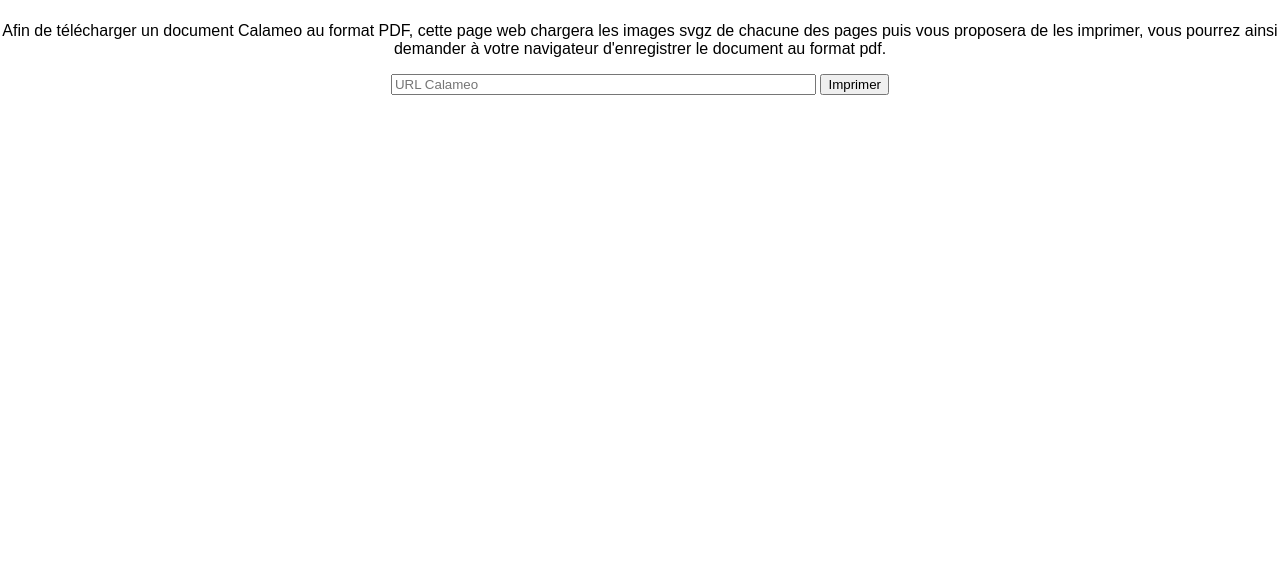
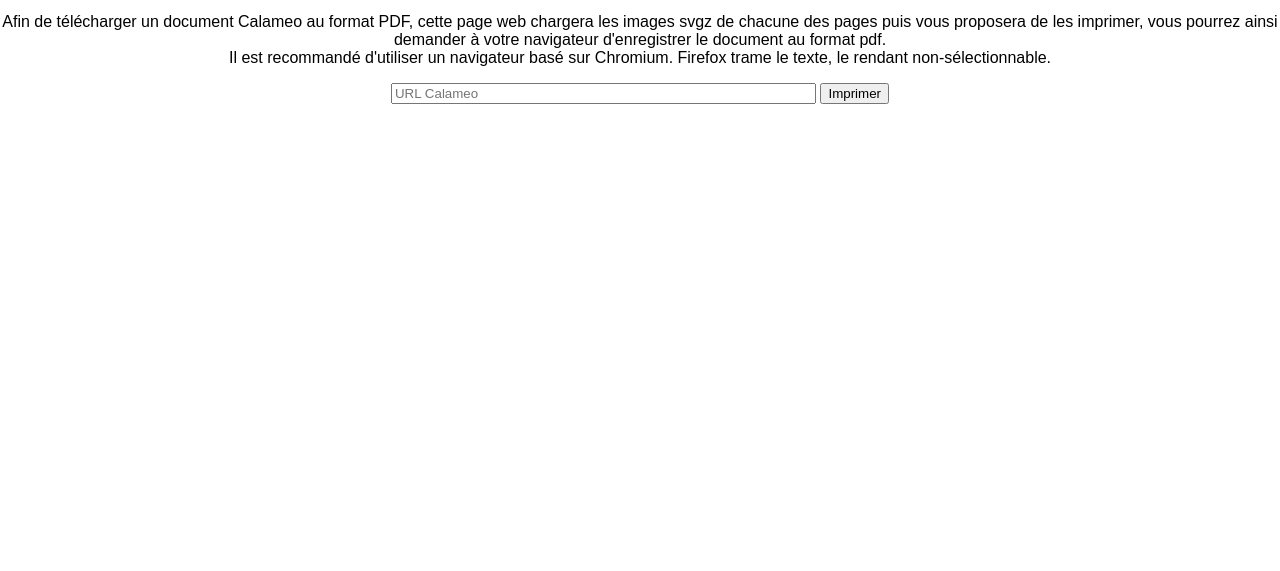
Before and after one commit to ComFoxx/calameo-download-pdf, a plain HTML site: page index.html in a window 1280 px wide. Shown: the part 229-800 px from the top of the page. Drawn offline with Linux system fonts and the light colour scheme.

Commit message:
Fix CORS and add chromium recommandation

```diff
--- a/index.html
+++ b/index.html
@@ -52,7 +52,10 @@
 <body>
 	<div class="screen">
 		<h1>Télécharger un document Calameo en PDF</h1>
-		<p>Afin de télécharger un document Calameo au format PDF, cette page web chargera les images svgz de chacune des pages puis vous proposera de les imprimer, vous pourrez ainsi demander à votre navigateur d'enregistrer le document au format pdf.</p>
+		<p>
+			Afin de télécharger un document Calameo au format PDF, cette page web chargera les images svgz de chacune des pages puis vous proposera de les imprimer, vous pourrez ainsi demander à votre navigateur d'enregistrer le document au format pdf.
+			<br>Il est recommandé d'utiliser un navigateur basé sur Chromium. Firefox trame le texte, le rendant non-sélectionnable.
+		</p>
 		<form>
 			<input type="url" placeholder="URL Calameo" size="50">
 			<button type="submit">Imprimer</button>
@@ -103,6 +106,7 @@
 			const bookJsonUrl = 'https://d.calameo.com/3.0.0/book.php?callback=_jsonBook&bkcode=' + input.value.substring(input.value.lastIndexOf('/') + 1, input.value.length).replace(/\?/g, '&')
 			const script = document.createElement('script');
 			script.src = bookJsonUrl;
+			script.referrerPolicy = 'no-referrer'
 			const timeout = setTimeout(() => {
 				console.error('JSON Book load timeout.')
 				error()
```
